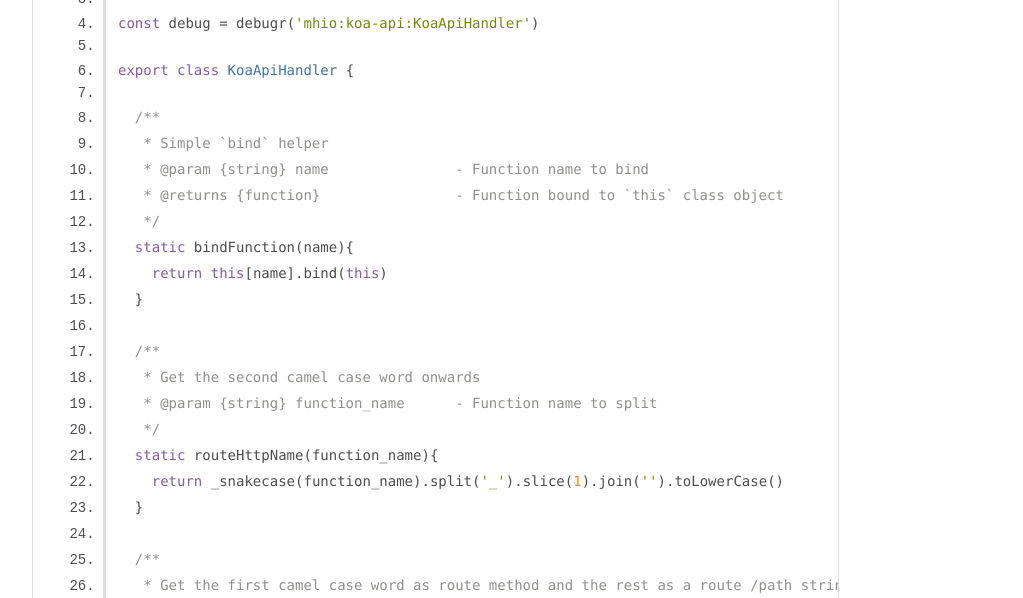
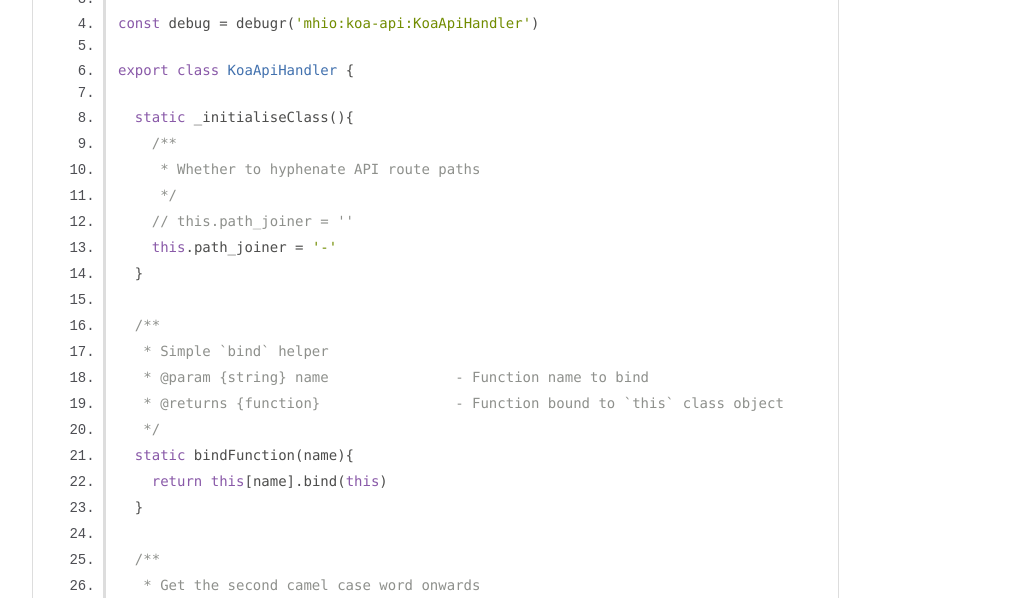
Before and after one commit to mhio/node-koa-api, a website: page doc/html/KoaApiHandler.js.html in a window 1280 px wide. Shown: the part 202-800 px from the top of the page, without its empty margins (0-1023 px from the left). Drawn offline with Linux system fonts and the light colour scheme.

Commit message:
docco 0.3.0

```diff
--- a/doc/html/KoaApiHandler.js.html
+++ b/doc/html/KoaApiHandler.js.html
@@ -33,6 +33,14 @@ const debug = debugr('mhio:koa-api:KoaApiHandler')
 
 export class KoaApiHandler {
 
+  static _initialiseClass(){
+    /**
+     * Whether to hyphenate API route paths
+     */
+    // this.path_joiner = ''
+    this.path_joiner = '-'
+  }
+
   /**
    * Simple `bind` helper
    * @param {string} name               - Function name to bind
@@ -46,8 +54,12 @@ export class KoaApiHandler {
    * Get the second camel case word onwards
    * @param {string} function_name      - Function name to split
    */
-  static routeHttpName(function_name){
-    return _snakecase(function_name).split('_').slice(1).join('').toLowerCase()
+  static routeHttpName(function_name, joiner = ''){
+    return _snakecase(function_name)
+      .split('_')
+      .slice(1)
+      .join(joiner)
+      .toLowerCase()
   }
 
   /**
@@ -56,7 +68,7 @@ export class KoaApiHandler {
    * @returns {object}                  -
    */
   static routeHttpMethod(function_name){
-    const route_name = this[`${function_name}Route`] || this.routeHttpName(function_name)
+    const route_name = this[`route_${function_name}`] || this.routeHttpName(function_name, this.path_joiner)
     if (function_name.startsWith('get')) {
       return { route_method: 'get', route_name }
     }
@@ -95,6 +107,7 @@ export class KoaApiHandler {
   }
 
 }
+KoaApiHandler._initialiseClass()
 
 export default KoaApiHandler
 </code></pre>
```
